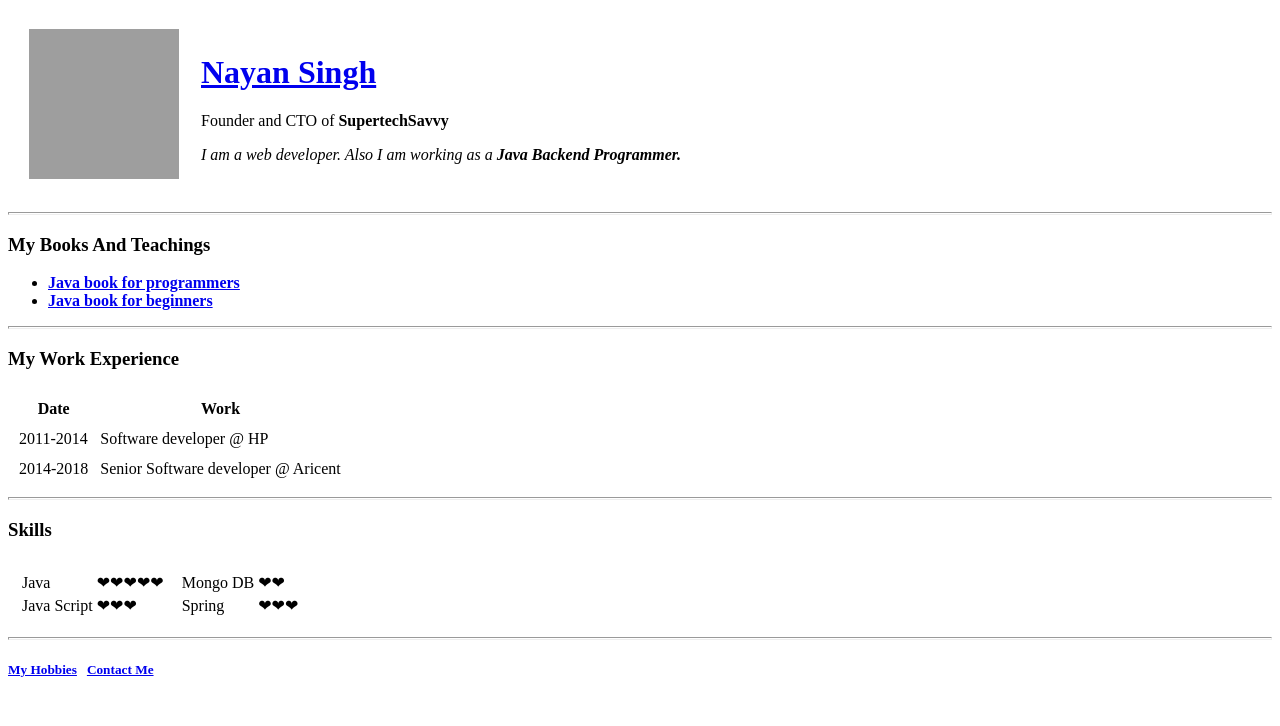
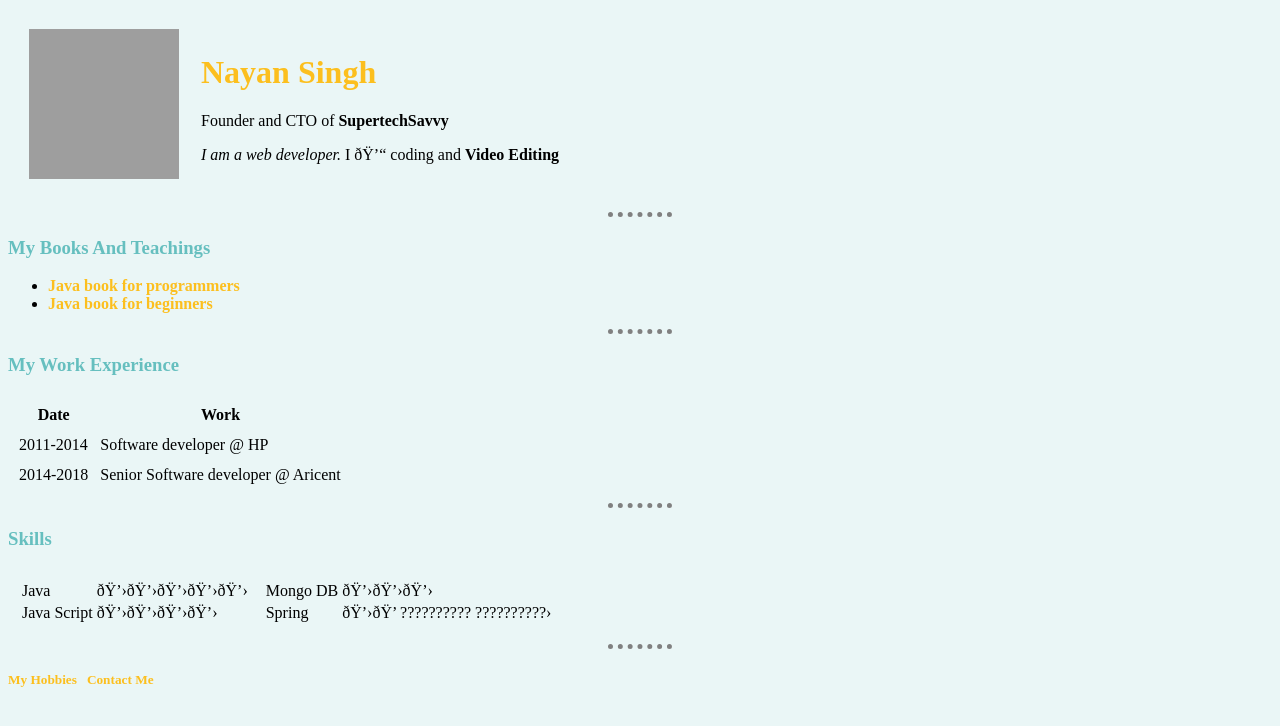
Before and after one commit to nayanks08/cv, a plain HTML site: page index.html in a window 1280 px wide. Drawn offline with Linux system fonts and the light colour scheme; grey boxes are pictures that could not be loaded.

Commit message:
New Changes

```diff
--- /dev/null
+++ b/css/styles.css
@@ -0,0 +1,22 @@
+
+  body {
+    background-color: #EAF6F6;
+  }
+  hr {
+    border-style: none;
+    border-top-style: dotted;
+    border-width:5px;
+    border-color:grey;
+    width:5%;
+  }
+  h1 {
+  color: #66BFBF;
+  }
+  h3 {
+  color: #66BFBF;
+  }
+
+a:link {
+  color: #FCBF1E;
+  text-decoration: none;
+}
--- a/index.html
+++ b/index.html
@@ -4,22 +4,22 @@
 <head>
   <meta charset="utf-8">
   <title>&#9752;;Hello Nayan</title>
+  <link rel="stylesheet" href="css/styles.css">
 </head>
 
 <body>
-
   <table cellspacing="20">
     <tr>
       <td>
         <img src="images/nayanS.png" alt="Nayan's Profile" height="150" width="150">
       </td>
       <td>
-        <h1><a href="https://www.facebook.com/nayanks08/" target="_blank">Nayan Singh</a></h1>
+        <h1><a id="link1" href="https://www.facebook.com/nayanks08/" target="_blank">Nayan Singh</a></h1>
         <p>
           Founder and CTO of <strong>SupertechSavvy</strong>
         </p>
         <p>
-          <em>I am a web developer. Also I am working as a <strong>Java Backend Programmer.</strong></em>
+          <em>I am a web developer.</em> I ðŸ’“ coding and <strong>Video Editing</strong>
         </p>
       </td>
     </tr>
@@ -64,11 +64,11 @@
         <table >
           <tr>
             <td>Java</td>
-            <td>❤❤❤❤❤</td>
+            <td>ðŸ’›ðŸ’›ðŸ’›ðŸ’›ðŸ’›</td>
           </tr>
           <tr>
             <td>Java Script</td>
-            <td>❤❤❤ </td>
+            <td>ðŸ’›ðŸ’›ðŸ’›ðŸ’›</td>
           </tr>
 
         </table>
@@ -77,11 +77,11 @@
         <table>
           <tr>
             <td>Mongo DB</td>
-            <td>❤❤</td>
+            <td>ðŸ’›ðŸ’›ðŸ’›</td>
           </tr>
           <tr>
             <td>Spring</td>
-            <td>❤❤❤</td>
+            <td>ðŸ’›ðŸ’ ?????????? ??????????›</td>
           </tr>
         </table>
       </td>
```
